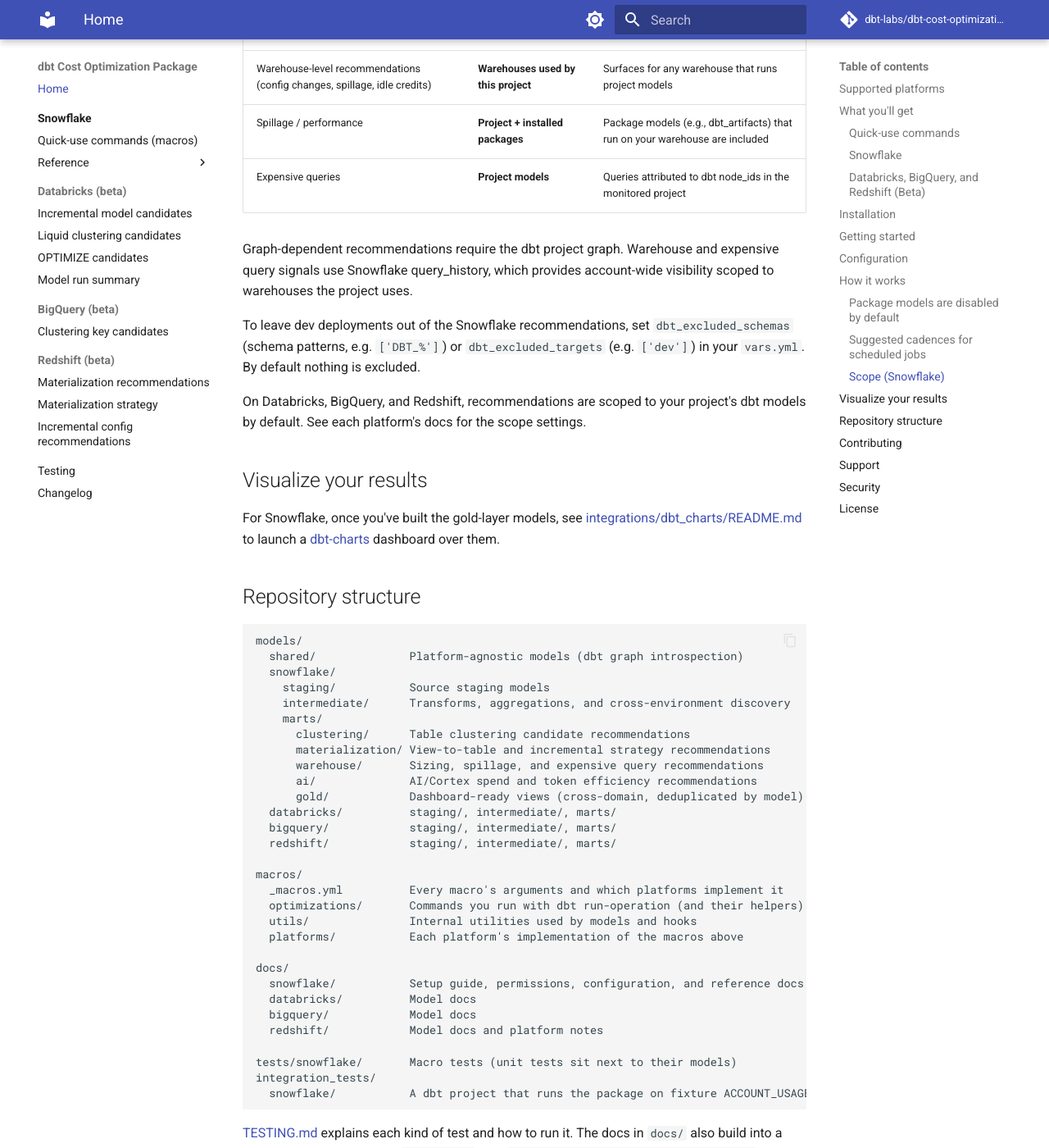
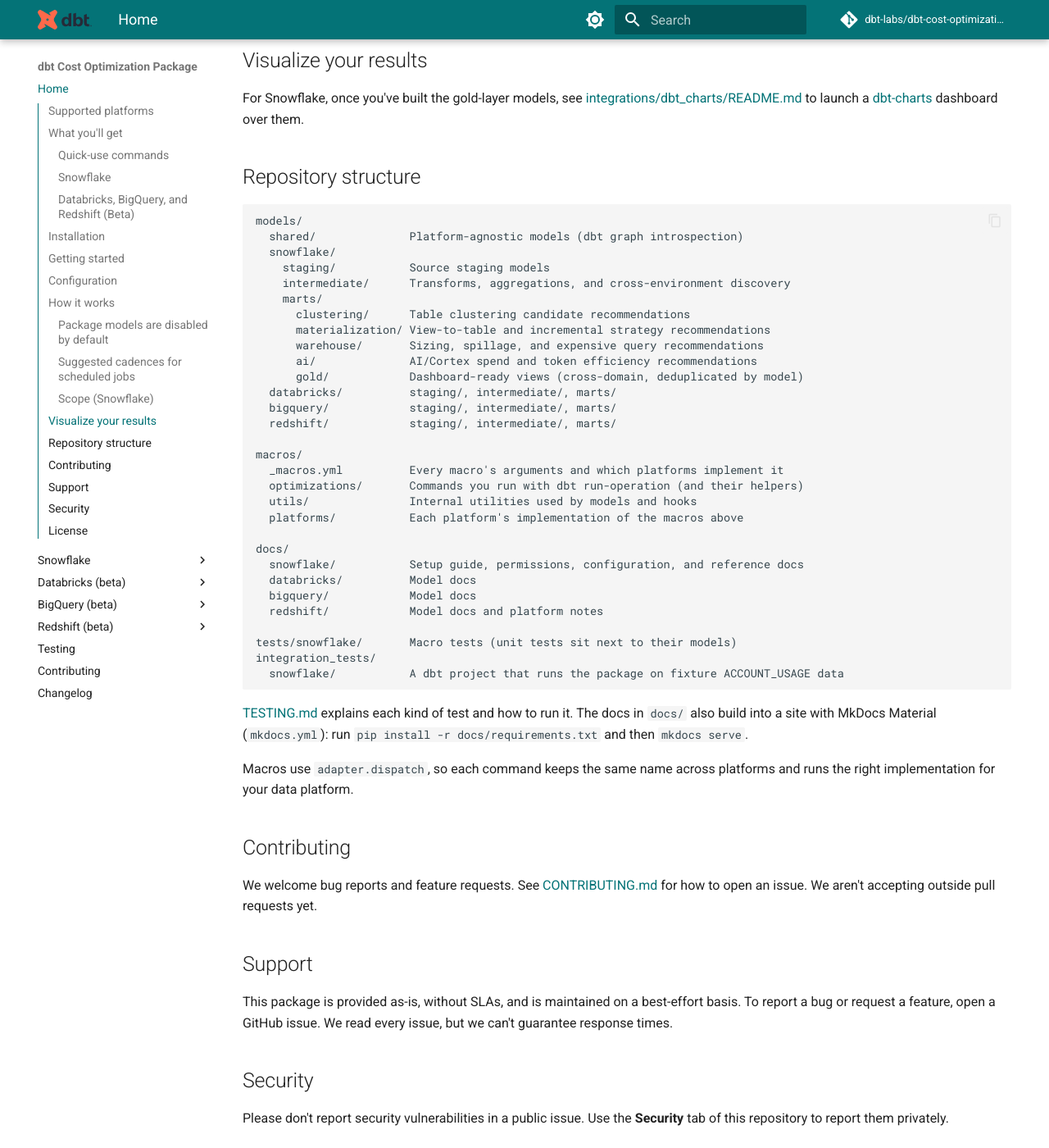
Before and after one commit to JNStayton/cost-optimization-package, an MkDocs documentation site: the page built from docs/index.md, in a window 1280 px wide and 1400 px high, scrolled down 5170 px. Shown: the whole window at 82% size. Built offline with MkDocs 1.6.1 and Material for MkDocs 9.7.7, drawn with Linux system fonts in a browser that asks for light colours; comment, search, counter and statistics services are not loaded; the version menu is left out; some of the changed text lies outside the part shown.

Commit message:
Style the docs site like dbt-project-evaluator and add versioned publishing
Matches the evaluator docs (dbt logo, brand colors, features). Nav stays
grouped by platform, with internal mapping and design docs under each
platform's Reference; Testing, Contributing and Changelog sit apart.
docs-publish.yml deploys with mike: main on pushes to main, X.Y with
alias latest (dbt v2 line) or dbt-v1 (releases from the dbt-v1 branch) on
release. Runs only once the repo is public; SHA-pinned actions, pinned
tooling, strict build, contents: write on the job only.

Co-Authored-By: Claude Opus 5.5 (1M context) <noreply@anthropic.com>

```diff
--- /dev/null
+++ b/docs/stylesheets/extra.css
@@ -0,0 +1,10 @@
+/* dbt brand colors, matching the dbt-project-evaluator docs */
+:root {
+  --md-primary-fg-color:        #047377;
+  --md-accent-fg-color:         #ff694a;
+}
+
+[data-md-color-scheme="slate"] {
+  --md-typeset-a-color:         #ff694a;
+  --md-accent-fg-color:         #047377;
+}
--- a/mkdocs.yml
+++ b/mkdocs.yml
@@ -1,11 +1,14 @@
-# Docs site for this package, built with MkDocs Material (versioned with mike), like
-# dbt-project-evaluator. Build locally:
+# Docs site for this package: Material for MkDocs, versioned with mike, styled to match
+# the dbt-project-evaluator docs. Published to GitHub Pages by
+# .github/workflows/docs-publish.yml (once the repo is public).
+#
+# Build locally:
 #   pip install -r docs/requirements.txt
 #   mkdocs serve          # preview at http://127.0.0.1:8000
-#   mkdocs build --strict # fails on broken links
-# Publishing (e.g. GitHub Pages with `mike deploy`) isn't set up yet.
+#   mkdocs build --strict # fails on broken links, as the publish workflow does
 site_name: dbt Cost Optimization Package
 site_description: Find cost optimization opportunities in your dbt project on Snowflake, Databricks, BigQuery and Redshift.
+site_url: https://dbt-labs.github.io/dbt-cost-optimization-package/
 repo_url: https://github.com/dbt-labs/dbt-cost-optimization-package
 repo_name: dbt-labs/dbt-cost-optimization-package
 edit_uri: edit/main/docs/
@@ -13,23 +16,38 @@ docs_dir: docs
 
 theme:
   name: material
-  features:
-    - navigation.sections
-    - navigation.top
-    - navigation.indexes
-    - content.code.copy
-    - search.highlight
+  logo: assets/dbt-logo.svg
   palette:
+    # Palette toggle for light mode
     - media: "(prefers-color-scheme: light)"
       scheme: default
+      primary: custom
+      accent: custom
       toggle:
         icon: material/brightness-7
         name: Switch to dark mode
+    # Palette toggle for dark mode
     - media: "(prefers-color-scheme: dark)"
       scheme: slate
+      primary: custom
+      accent: custom
       toggle:
         icon: material/brightness-4
         name: Switch to light mode
+  features:
+    - navigation.footer
+    - navigation.instant
+    - navigation.tracking
+    - content.action.edit
+    - content.code.copy
+    - toc.integrate
+
+extra_css:
+  - stylesheets/extra.css
+
+extra:
+  version:
+    provider: mike
 
 plugins:
   - search
@@ -42,18 +60,21 @@ plugins:
 hooks:
   - docs/hooks/repo_links.py
 
-extra:
-  version:
-    provider: mike
-
 markdown_extensions:
+  - attr_list
+  - md_in_html
   - admonition
-  - attr_list
   - tables
   - toc:
-      permalink: true
-  - pymdownx.highlight
+      toc_depth: 3
+      permalink: "#"
+  - pymdownx.highlight:
+      anchor_linenums: true
+      line_spans: __span
+      pygments_lang_class: true
+  - pymdownx.inlinehilite
   - pymdownx.superfences
+  - pymdownx.details
 
 # dbt docs blocks and site tooling, not pages
 exclude_docs: |
@@ -65,17 +86,18 @@ nav:
   - Home: index.md
   - Snowflake:
       - Setup and configuration: snowflake/index.md
-      - Quick-use commands (macros): snowflake/macros.md
+      - Quick-use commands: snowflake/macros.md
+      - Recommendations:
+          - Gold layer: snowflake/reference/gold_design.md
+          - Warehouses: snowflake/reference/warehouse_recommendations.md
+          - Table materialization: snowflake/reference/materialization_recommendations.md
+          - Incremental config: snowflake/reference/incremental_config_recommendations.md
+          - Table clustering: snowflake/reference/table_clustering_candidates.md
+          - AI and Cortex spend: snowflake/reference/ai_cortex_spend_optimization.md
       - Reference:
-          - Gold layer design: snowflake/reference/gold_design.md
           - Optimization priorities: snowflake/reference/optimization_priorities_mapping.md
-          - Warehouse recommendations: snowflake/reference/warehouse_recommendations.md
           - Warehouse recommendation mapping: snowflake/reference/warehouse_recommendations_mapping.md
-          - Materialization recommendations: snowflake/reference/materialization_recommendations.md
-          - Incremental config recommendations: snowflake/reference/incremental_config_recommendations.md
           - Incremental recommendation mapping: snowflake/reference/incremental_recommendations_mapping.md
-          - Table clustering candidates: snowflake/reference/table_clustering_candidates.md
-          - AI and Cortex spend: snowflake/reference/ai_cortex_spend_optimization.md
           - Future optimizations: snowflake/reference/future_optimizations.md
   - Databricks (beta):
       - Incremental model candidates: databricks/incremental_model_candidates.md
@@ -86,7 +108,9 @@ nav:
       - Clustering key candidates: bigquery/clustering_key_candidates.md
   - Redshift (beta):
       - Materialization recommendations: redshift/materialization_recommendations.md
-      - Materialization strategy: redshift/materialization-strategy.md
       - Incremental config recommendations: redshift/incremental_config_recommendations.md
+      - Reference:
+          - Materialization strategy: redshift/materialization-strategy.md
   - Testing: testing.md
+  - Contributing: contributing.md
   - Changelog: changelog.md
```
Also changed, not shown: docs/contributing.md (added, +1 -0 lines), docs/hooks/repo_links.py (+6 -1 lines), docs/assets/dbt-logo.svg (added), 1 other file.
